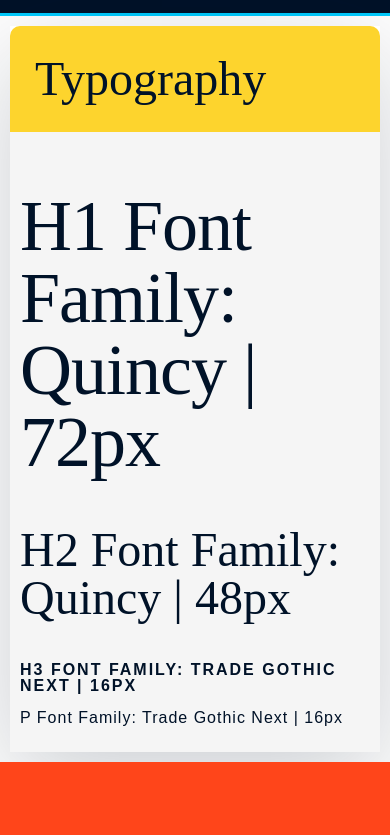
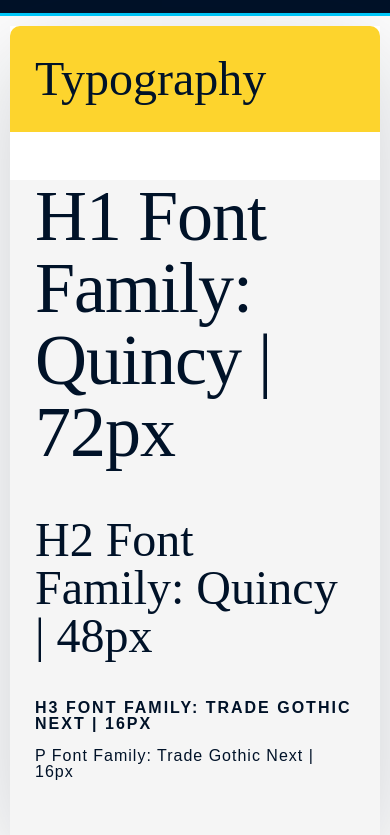
Before and after one commit to mrelvislopez/style-guide, a plain HTML site: page index.html in a window 390 px wide. Shown: the part 440-1275 px from the top of the page. Drawn offline with Linux system fonts and the light colour scheme; a web font is replaced by a local one.

Commit message:
Update styles.css

```diff
--- a/Resources/styles.css
+++ b/Resources/styles.css
@@ -307,7 +307,7 @@ header{
     line-height: 16px;
 }
 .panelbody{
-    padding: 10px;
+    padding: 0px 25px 40px 25px;
     margin-top: 0;
 }
 .textheight{
```
